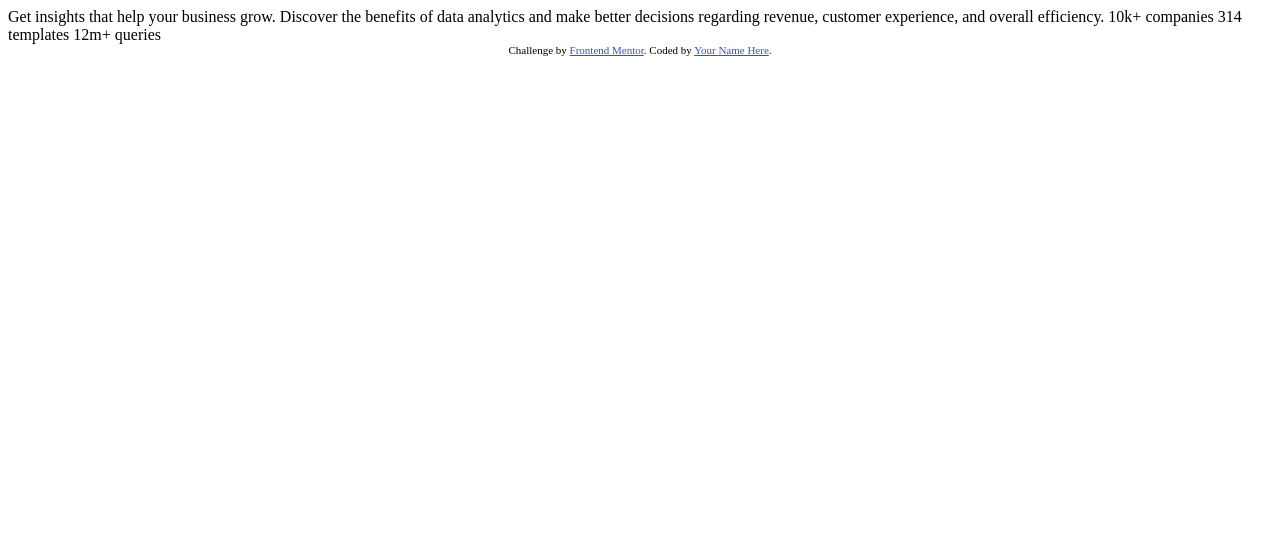
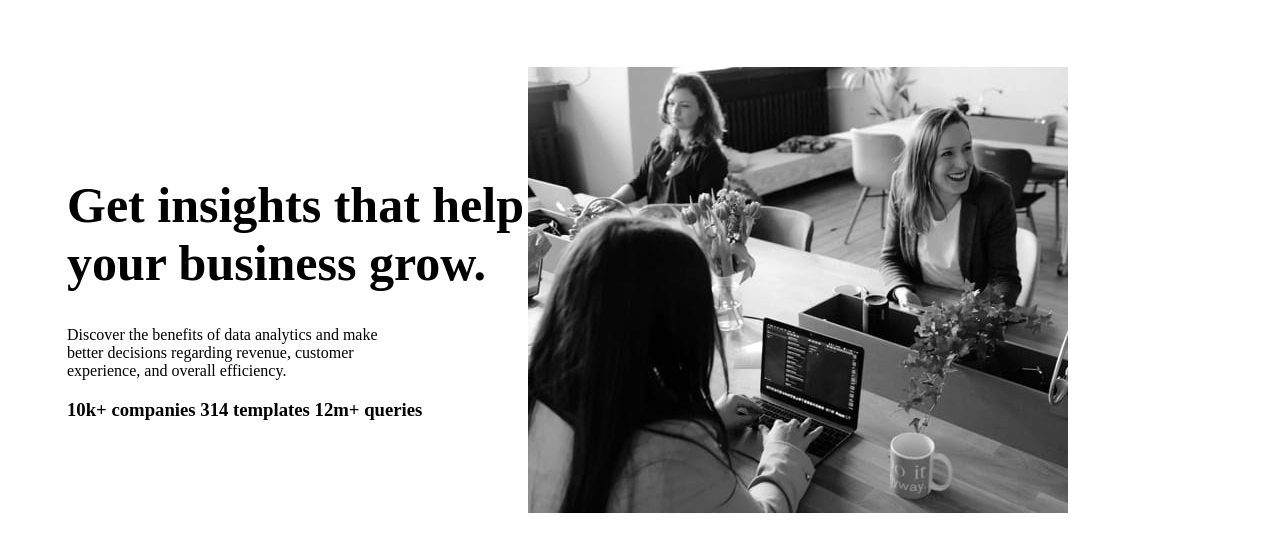
Before and after one commit to Skyz03/Front_Stats-Component-Card, a plain HTML site: page index.html in a window 1280 px wide. Drawn offline with Linux system fonts and the light colour scheme.

Commit message:
index and css updated

```diff
--- a/index.html
+++ b/index.html
@@ -1,33 +1,37 @@
 <!DOCTYPE html>
 <html lang="en">
+
 <head>
   <meta charset="UTF-8">
-  <meta name="viewport" content="width=device-width, initial-scale=1.0"> <!-- displays site properly based on user's device -->
+  <meta name="viewport" content="width=device-width, initial-scale=1.0">
 
   <link rel="icon" type="image/png" sizes="32x32" href="./images/favicon-32x32.png">
 
-  <title>Frontend Mentor | Stats preview card component</title>
+  <title>Frontend Mentor Challenge | Stats preview card component</title>
+  <link rel="stylesheet" href="styles.css">
 
-  <!-- Feel free to remove these styles or customise in your own stylesheet 👍 -->
-  <style>
-    .attribution { font-size: 11px; text-align: center; }
-    .attribution a { color: hsl(228, 45%, 44%); }
-  </style>
 </head>
+
 <body>
+  <div>
+    <table>
+      <tr>
+        <td>
+          <h1>Get insights that help <br>your business grow.</h1>
 
-  Get insights that help your business grow.
+          <p>Discover the benefits of data analytics and make <br>better decisions
+            regarding revenue, customer <br> experience, and overall efficiency.</p>
 
-  Discover the benefits of data analytics and make better decisions regarding revenue, customer
-  experience, and overall efficiency.
-
-  10k+ companies
-  314 templates
-  12m+ queries
-
-  <div class="attribution">
-    Challenge by <a href="https://www.frontendmentor.io?ref=challenge" target="_blank">Frontend Mentor</a>.
-    Coded by <a href="#">Your Name Here</a>.
+          <h3>10k+ companies 314 templates 12m+ queries</h3>
+        </td>
+        <td>
+          <div class="attribution">
+            <img src="images/image-header-desktop.jpg" alt="people">
+          </div>
+        </td>
+      </tr>
+    </table>
   </div>
 </body>
+
 </html>
--- /dev/null
+++ b/styles.css
@@ -0,0 +1,15 @@
+body {
+  margin: 5%;
+}
+
+.attribution {
+  font-size: 11px;
+  text-align: center;
+}
+.attribution a {
+  color: hsl(228, 45%, 44%);
+}
+
+h1 {
+  font-size: 50px;
+}
```
